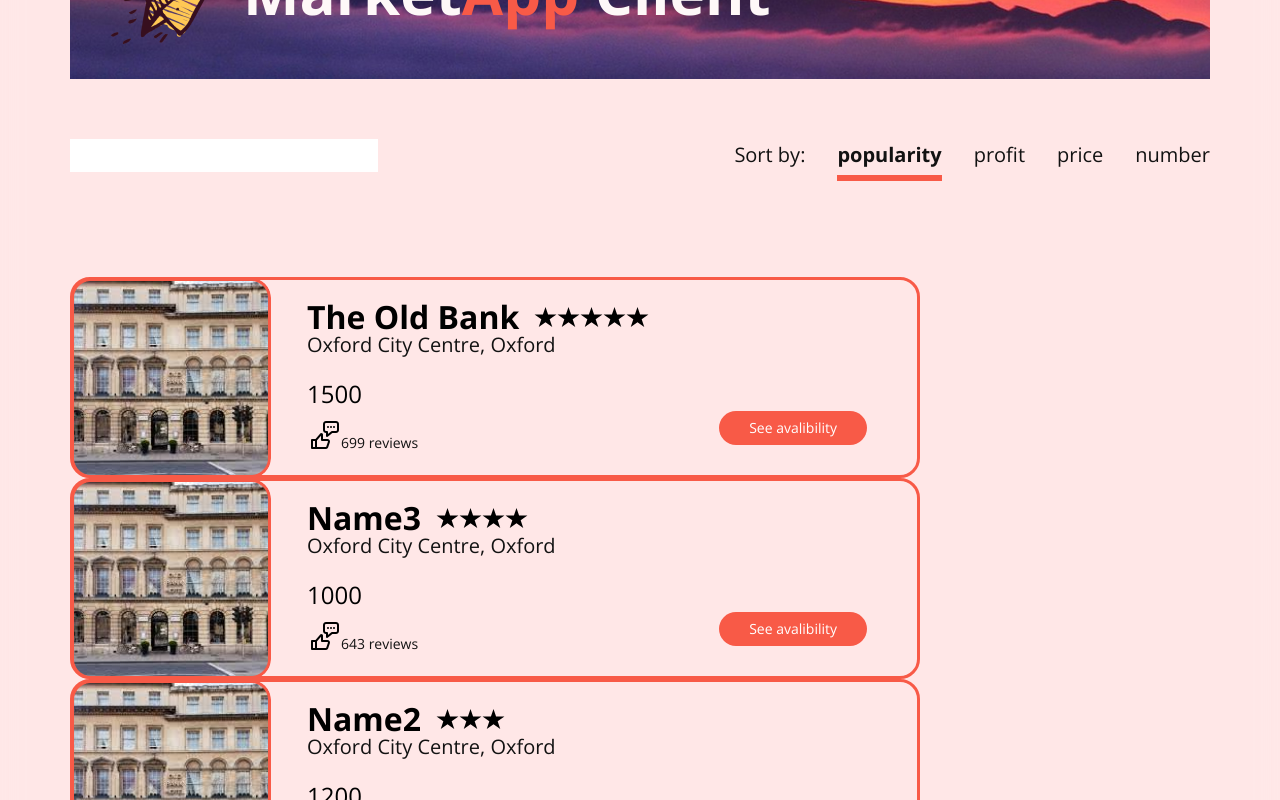
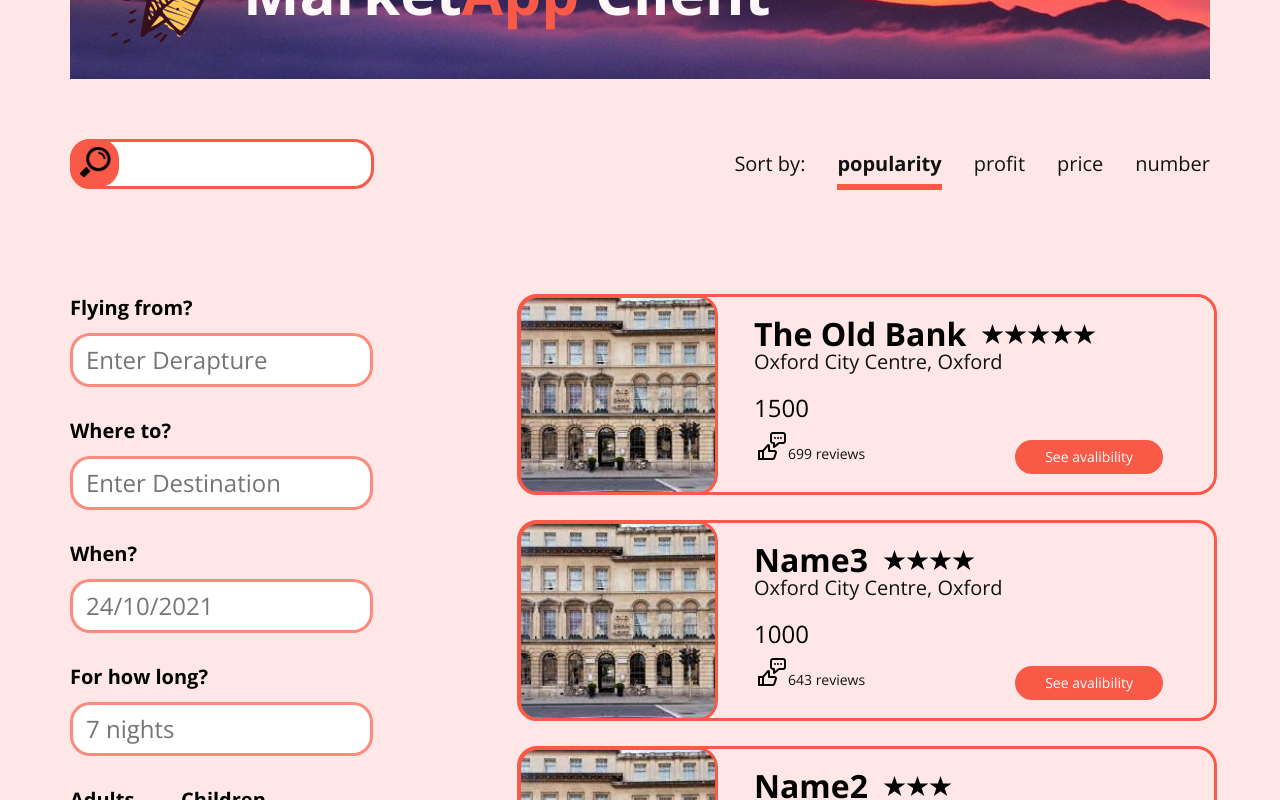
Before and after one commit to f1xgun/react-travelling, a React (Create React App) app: page /place in a window 1280 px wide. Shown: the part 360-1160 px from the top of the page. Built offline with nearby package versions, Linux system fonts and the light colour scheme.

Commit message:
"master"

```diff
--- a/src/components/CardNews/CardNews.jsx
+++ b/src/components/CardNews/CardNews.jsx
@@ -5,14 +5,14 @@
 
 function CardNews(props) {
 
-  const [modal, setModal] = useState(false);
+  const [modal, setModal] = useState(true);
 
   return (
     <div className={styles.card}>
       <img className={styles.img} alt={props.title} src={props.imageUrl}></img>
       <div className="content">
         <h3 className={styles.title}>{props.title}</h3>
-        <p className={styles.text}>{props.text}</p>
+        <p className={styles.text} onClick={() => setModal(true)}>{props.text}</p>
         <div className={styles.link} onClick={() => setModal(true)}>read more
           <svg width="24" height="16" viewBox="0 0 24 16" fill="none" xmlns="http://www.w3.org/2000/svg">
           <path d="M16 -6.99382e-07L14.59 1.41L20.17 7L-3.93402e-07 7L-3.0598e-07 9L20.17 9L14.58 14.58L16 16L24 8L16 -6.99382e-07Z" fill="#F85A47"/>
--- a/src/components/Filter/Filter.jsx
+++ b/src/components/Filter/Filter.jsx
@@ -4,7 +4,7 @@
 
 function Filter() {
   return (
-    <div>
+    <div className={styles.filter}>
       <ul>
         <li className={styles.mainItem}>
           <p className={styles.name}>Flying from?</p>
--- a/src/components/Filter/Filter.module.scss
+++ b/src/components/Filter/Filter.module.scss
@@ -24,3 +24,7 @@
 .itemMargin {
   margin-right: 30px;
 }
+
+.filter {
+  margin-right: 144px;
+}
--- a/src/components/HotelCard/HotelCard.jsx
+++ b/src/components/HotelCard/HotelCard.jsx
@@ -34,8 +34,10 @@
                     <p className={styles.place}>{props.place}</p>
                 </div>
                 <span>{props.price}</span>
-                <p className={styles.reviews}>{props.reviewsCount} reviews</p>
-                <Button className={styles.button} title="See avalibility" />
+                <div className={styles.flex}>
+                    <p className={styles.reviews}>{props.reviewsCount} reviews</p>
+                    <Button className={styles.button} title="See avalibility" />
+                </div>
             </div>
         </div>
     );
--- a/src/components/HotelCard/HotelCard.module.scss
+++ b/src/components/HotelCard/HotelCard.module.scss
@@ -4,9 +4,9 @@
   box-sizing: border-box;
   border-radius: 20px;
   display: flex;
-  max-width: 850px;
+  width: 700px;
   max-height: 201px;
-  position: relative;
+  margin-bottom: 25px;
 }
 
 .img {
@@ -55,7 +55,6 @@
   font-weight: 400;
   font-size: 14px;
   line-height: 28px;
-  position: absolute;
 }
 
 .reviews {
@@ -63,6 +62,7 @@
   font-size: 14px;
   position: relative;
   margin-left: 34px;
+  margin-right: 150px;
   &::before {
     content: '';
     position: absolute;
@@ -73,3 +73,8 @@
     left: -32px;
   }
 }
+
+.flex {
+  display: flex;
+  justify-content: space-between;
+}
--- a/src/components/MarketControls/MarketControls.jsx
+++ b/src/components/MarketControls/MarketControls.jsx
@@ -1,5 +1,6 @@
 import React from "react";
 import SortList from "./../SortList/SortList";
+import styles from './MarketControls.module.scss';
 
 const MarketControls = ({
     searchValue,
@@ -18,7 +19,10 @@
                 marginBottom: "105px",
             }}
         >
-            <input type="text" value={searchValue} onChange={onSearchInput} />
+        <form className={styles.search}>
+            <img src='img/searchIcon.png' className={styles.searchIcon} alt="Search field"/>
+            <input type="text" value={searchValue} onChange={onSearchInput} className={styles.input} />
+        </form>
             <SortList sortType={sortType} setSortType={setSortType} />
         </div>
     );
--- /dev/null
+++ b/src/components/MarketControls/MarketControls.module.scss
@@ -0,0 +1,30 @@
+.search {
+  position: relative;
+  height: 50px;
+  margin: 0;
+}
+
+.input {
+  height: 100%;
+  border: 3px solid #f85a47;
+  border-radius: 20px;
+  background: #fffefe;
+  padding: 9px 0px 6px 66px;
+  max-width: 304px;
+  &::placeholder {
+    font-size: 26px;
+    line-height: 35px;
+    text-align: center;
+    color: rgba(25, 36, 69, 0.7);
+  }
+}
+
+.searchIcon {
+  background: #f85a47;
+  border-radius: 20px;
+  padding: 8px;
+  position: absolute;
+  top: 50%;
+  left: 0;
+  margin-top: -25px;
+}
--- a/src/components/Pages/Places.jsx
+++ b/src/components/Pages/Places.jsx
@@ -77,6 +77,9 @@
                 sortType={sortType}
                 setSortType={setSortType}
             />
+            <div className="places-content">
+              <Filter />
+              <div>
                 {filterCards(cards)
                     .filter((item) =>
                         item.name.toLowerCase().includes(searchValue.toLowerCase())
@@ -84,7 +87,8 @@
                     .map((card) => (
                         <HotelCard key={card.id} {...card} />
                     ))}
-            <Filter />
+              </div>
+            </div>
         </>
     );
 }
--- a/src/index.scss
+++ b/src/index.scss
@@ -28,3 +28,7 @@
   border: 0px;
   cursor: pointer;
 }
+
+.places-content {
+  display: flex;
+}
```
Lines whose indentation alone changed are shown as unchanged.
